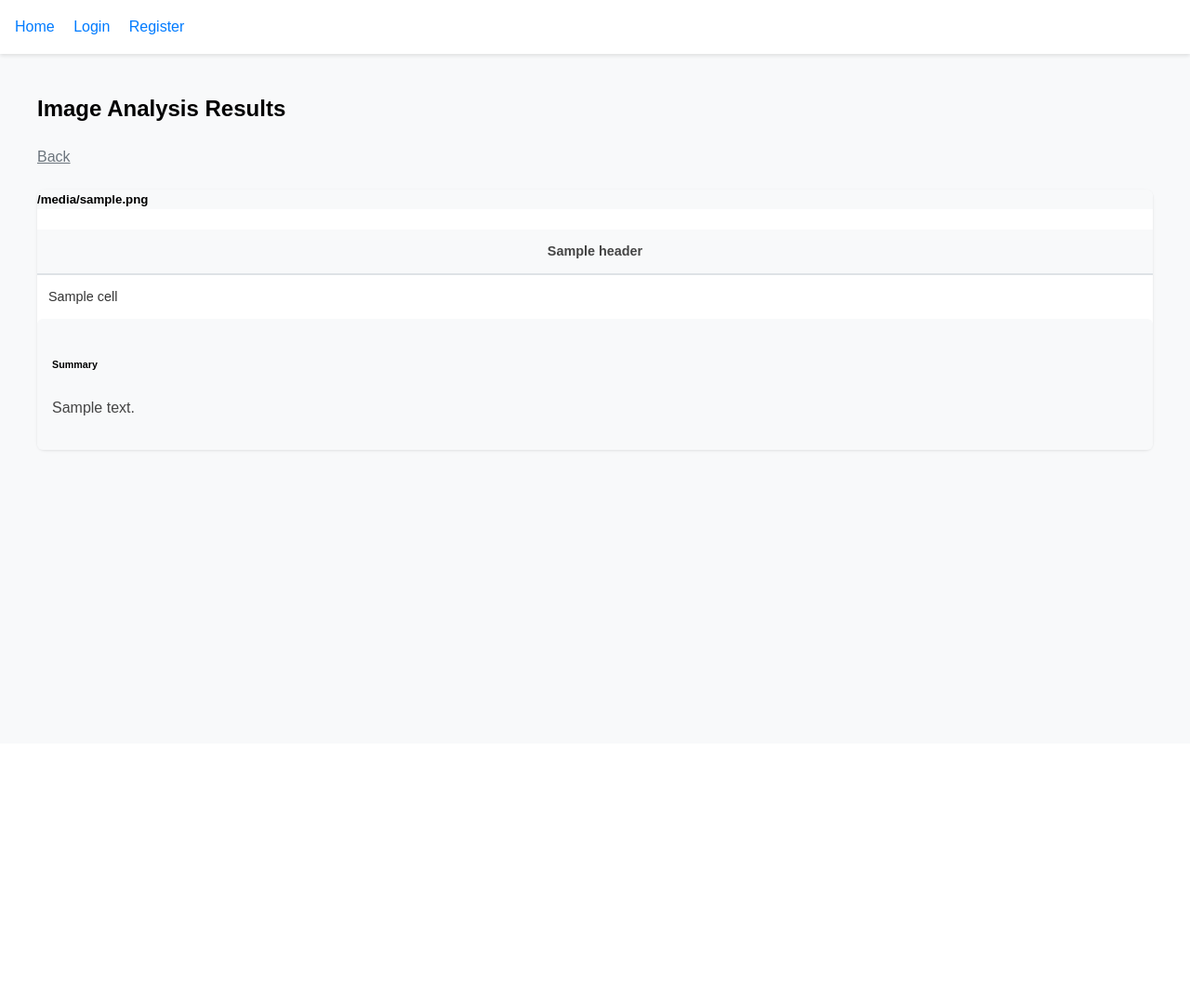
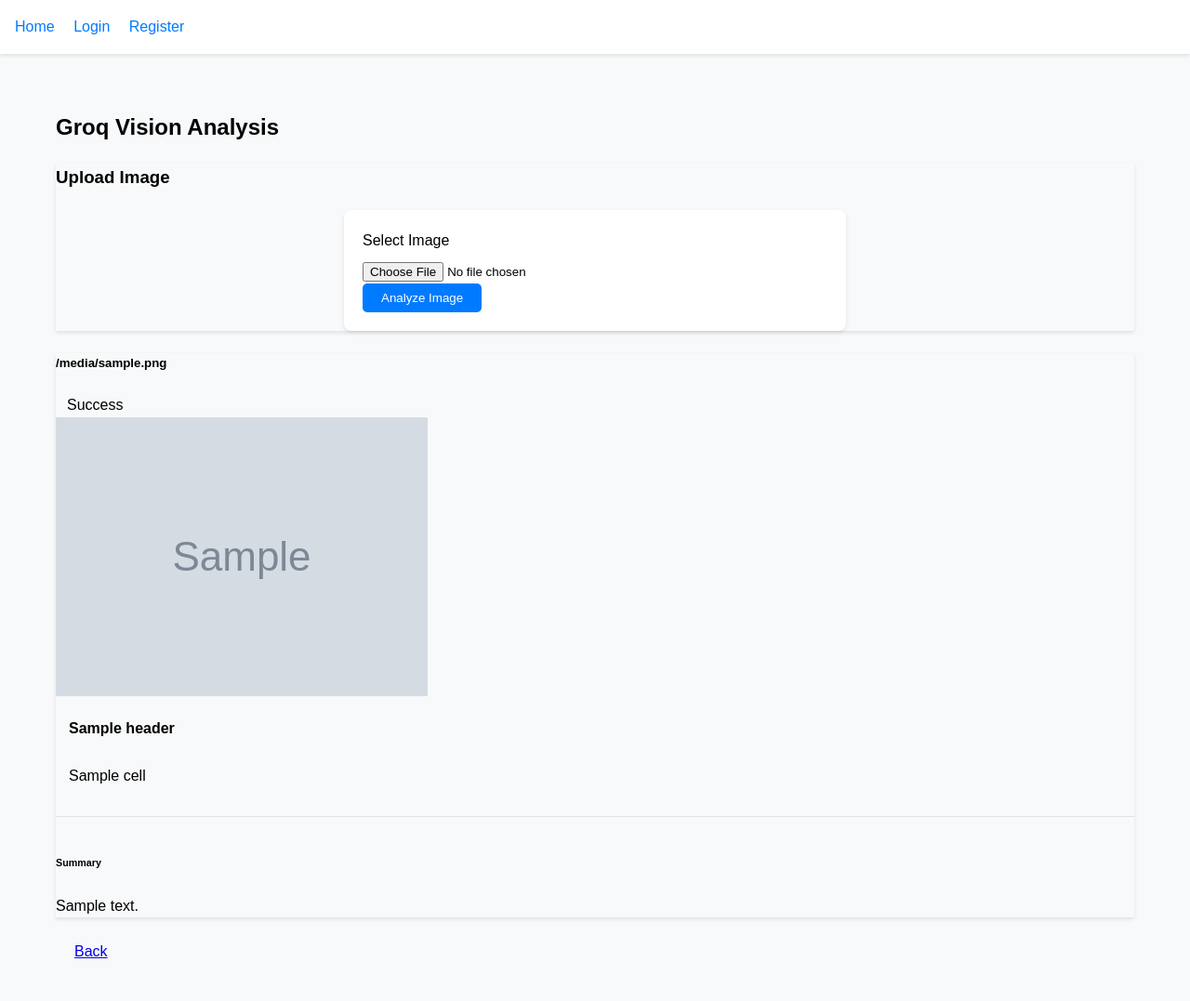
Before and after one commit to sretepsemaj/BuildingCodeAI, a Django app: template main/templates/main/image_groq.html in a window 1280 px wide. Shown: the whole page at 93% size. Before the commit the page ends 486 px from the top, so only its background shows below. Run offline with Django 5.2, Linux system fonts and the light colour scheme; the template is opened without the code that fills it: most values are stand-ins (such as "Sample title", 1, 10 or a date in 2020); grey boxes marked "Sample" are stand-in pictures.

Commit message:
feat: Improve Groq vision system implementation
- Update image_groq.html to match style of other vision templates
- Enhance Groq API integration with better error handling
- Improve image preprocessing for better quality
- Add natural language processing for table data extraction

```diff
--- a/main/templates/main/image_groq.html
+++ b/main/templates/main/image_groq.html
@@ -1,32 +1,52 @@
-{% extends 'base.html' %}
+{% extends "base.html" %}
 {% load static %}
 
+{% block title %}Groq Vision Analysis{% endblock %}
+
 {% block content %}
-<div class="container-fluid px-4 py-4">
-    <div class="d-flex justify-content-between align-items-center mb-4">
-        <h2 class="h4 mb-0">Image Analysis Results</h2>
-        <div>
-            <a href="{% url 'home' %}" class="btn btn-outline-secondary btn-sm">
-                <i class="fas fa-arrow-left me-2"></i>Back
-            </a>
+    <div class="container mt-4">
+        <h2>Groq Vision Analysis</h2>
+
+        <!-- File Upload Form -->
+        <div class="card mb-4">
+            <div class="card-body">
+                <h3 class="card-title">Upload Image</h3>
+                <form method="post" enctype="multipart/form-data" class="mt-3">
+                    {% csrf_token %}
+                    <div class="mb-3">
+                        <label for="image" class="form-label">Select Image</label>
+                        <input type="file" class="form-control" id="image" name="image" accept="image/*">
+                    </div>
+                    <button type="submit" class="btn btn-primary">Analyze Image</button>
+                </form>
             </div>
         </div>
 
+        <!-- Analysis Results -->
         {% if results %}
-        <div class="results-container">
+        <div class="analysis-results mt-4">
             {% for result in results %}
-                <div class="analysis-card mb-4">
-                    <div class="analysis-header p-3 border-bottom">
-                        <div class="d-flex align-items-center">
-                            <i class="fas fa-image text-muted me-2"></i>
-                            <h5 class="mb-0 text-muted">{{ result.filename }}</h5>
+            <div class="card mb-4">
+                <div class="card-header d-flex justify-content-between align-items-center">
+                    <h5 class="mb-0">{{ result.filename }}</h5>
+                    <span class="badge {% if result.data.table_headers or result.data.table_data %}bg-success{% else %}bg-warning{% endif %}">
+                        {% if result.data.table_headers or result.data.table_data %}Success{% else %}Partial{% endif %}
+                    </span>
                 </div>
+                <div class="card-body">
+                    <div class="row">
+                        <div class="col-md-4">
+                            {% with 'images/png_files/'|add:result.filename as image_path %}
+                            <img src="{% static image_path %}" alt="{{ result.filename }}" class="img-fluid rounded mb-3">
+                            {% endwith %}
                         </div>
-                    <div class="analysis-content p-3">
+                        <div class="col-md-8">
+                            {% if result.data.table_headers or result.data.table_data %}
+                                <div class="analysis-content">
                                     {% if result.data.table_headers %}
-                            <div class="table-container">
-                                <table class="analysis-table">
-                                    <thead>
+                                    <div class="table-responsive mb-3">
+                                        <table class="table table-bordered table-hover">
+                                            <thead class="table-light">
                                                 <tr>
                                                     {% for header in result.data.table_headers %}
                                                         <th>{{ header }}</th>
@@ -47,11 +67,24 @@
                                     {% endif %}
 
                                     {% if result.data.table_summary %}
-                            <div class="summary-section mt-4">
+                                    <div class="summary-section">
                                         <h6 class="text-muted mb-2">Summary</h6>
-                                <p class="summary-text mb-0">{{ result.data.table_summary }}</p>
+                                        <div class="bg-light p-3 rounded">
+                                            {{ result.data.table_summary|linebreaks }}
+                                        </div>
                                     </div>
                                     {% endif %}
+                                </div>
+                            {% else %}
+                                <div class="alert alert-warning">
+                                    No table data could be extracted. See summary below:
+                                    <div class="mt-3">
+                                        {{ result.data.table_summary|linebreaks }}
+                                    </div>
+                                </div>
+                            {% endif %}
+                        </div>
+                    </div>
                 </div>
             </div>
             {% endfor %}
@@ -64,97 +97,46 @@
             <span class="text-muted">Processing images...</span>
         </div>
         {% endif %}
+
+        <!-- Back Button -->
+        <div class="mt-4 mb-4">
+            <a href="{% url 'home' %}" class="btn btn-outline-primary">Back</a>
+        </div>
     </div>
 
     <style>
-    .container-fluid {
-        max-width: 1200px;
-        margin: 0 auto;
+        .card {
+            border: none;
+            box-shadow: 0 2px 4px rgba(0,0,0,0.1);
+            transition: transform 0.2s;
+            margin-bottom: 1.5rem;
         }
-
-    .analysis-card {
-        background: #ffffff;
-        border-radius: 8px;
-        box-shadow: 0 1px 3px rgba(0,0,0,0.1);
-        transition: all 0.2s ease;
+        .card:hover {
+            transform: translateY(-2px);
         }
-
-    .analysis-card:hover {
-        box-shadow: 0 4px 6px rgba(0,0,0,0.1);
+        .btn {
+            padding: 8px 20px;
+            border-radius: 5px;
         }
-
-    .analysis-header {
-        background: #f8f9fa;
-        border-top-left-radius: 8px;
-        border-top-right-radius: 8px;
+        .table {
+            margin-bottom: 0;
         }
-
-    .analysis-table {
-        width: 100%;
-        border-collapse: separate;
-        border-spacing: 0;
-        font-size: 0.9rem;
+        .table th {
+            background-color: #f8f9fa;
+            font-weight: 600;
         }
-
-    .analysis-table th {
-        background: #f8f9fa;
+        .table td, .table th {
             padding: 12px;
-        font-weight: 600;
-        color: #444;
-        border-bottom: 2px solid #dee2e6;
+            vertical-align: middle;
         }
-
-    .analysis-table td {
-        padding: 12px;
-        border-bottom: 1px solid #dee2e6;
-        color: #333;
+        .badge {
+            padding: 8px 12px;
+            font-weight: 500;
         }
-
-    .analysis-table tr:last-child td {
-        border-bottom: none;
-    }
-
-    .table-container {
-        overflow-x: auto;
-        margin: 0 -1rem;
-        padding: 0 1rem;
-    }
-
         .summary-section {
-        background: #f8f9fa;
-        padding: 1rem;
-        border-radius: 6px;
-    }
-
-    .summary-text {
-        color: #444;
-        line-height: 1.6;
-    }
-
-    .processing-state {
-        display: flex;
-        align-items: center;
-        justify-content: center;
-        padding: 2rem;
-        background: #f8f9fa;
-        border-radius: 8px;
-    }
-
-    .spinner-sm {
-        width: 1rem;
-        height: 1rem;
-        border-width: 0.15em;
-    }
-
-    .btn-outline-secondary {
-        border-color: #dee2e6;
-        color: #6c757d;
-    }
-
-    .btn-outline-secondary:hover {
-        background-color: #f8f9fa;
-        border-color: #ced4da;
-        color: #495057;
+            border-top: 1px solid #dee2e6;
+            padding-top: 1rem;
+            margin-top: 1rem;
         }
     </style>
 {% endblock %}
```
Also changed, not shown: main/utils/image_groq.py (+100 -50 lines). Lines whose indentation alone changed are shown as unchanged.
